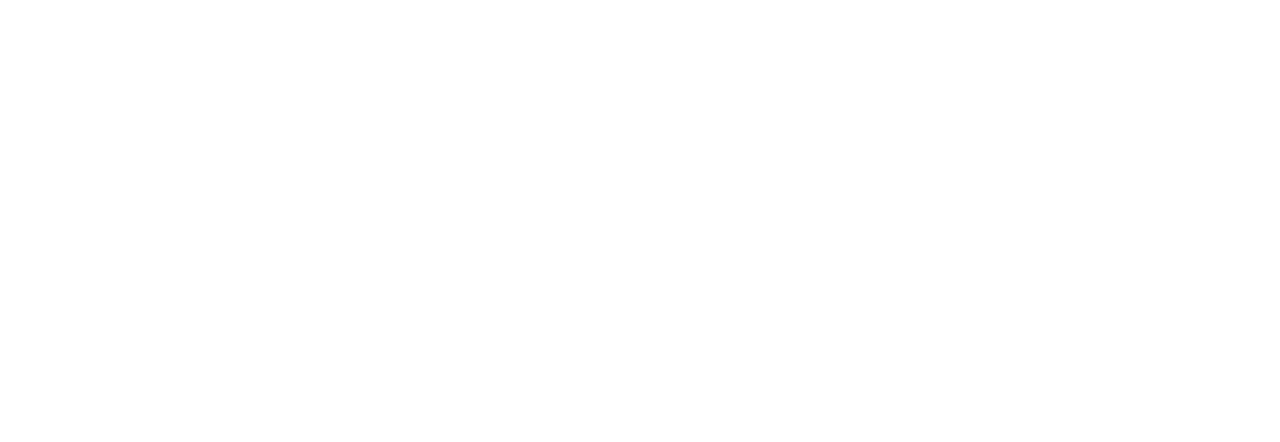
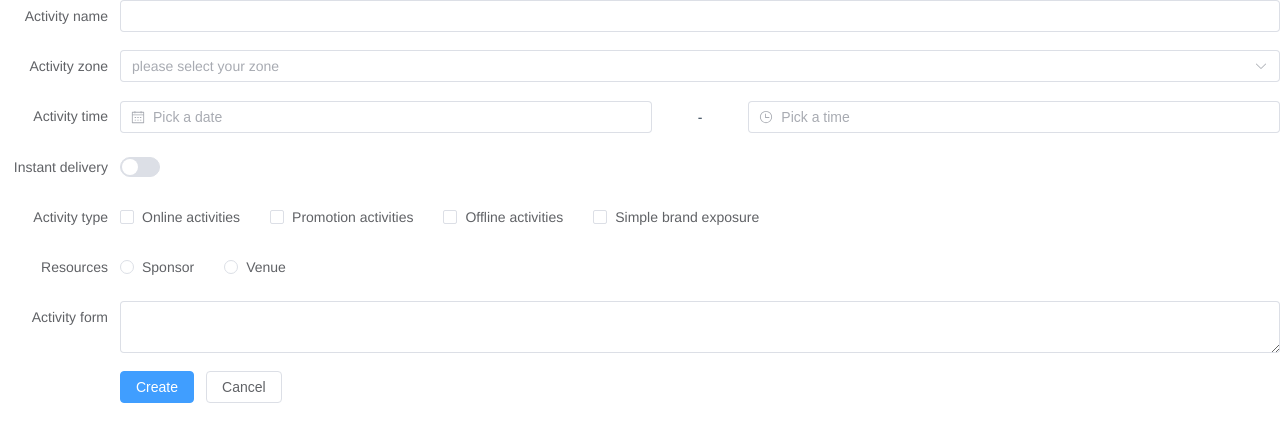
Before and after one commit to Hefeixiong/vue-manager, a Vue app: page /login in a window 1280 px wide. Before the commit this address had no page. Shown: the top 442 px of the page. Built offline with nearby package versions, Linux system fonts and the light colour scheme.

Commit message:
路由懒加载

```diff
--- a/src/routes/index.ts
+++ b/src/routes/index.ts
@@ -1,21 +1,24 @@
 import {createRouter, createWebHistory} from 'vue-router';
-import Layout from '@/layout/index.vue'
-import User from '@/view/UserManage.vue'
-import Test from '@/view/Test.vue'
+
 const routes = [
   {
     path: '/',
-    component: Layout,
+    component: import('@/layout/index.vue'),
+    redirect: "/user",
     children: [
       {
         path: "user",
-        component: User
+        component: import('@/view/UserManage.vue')
       }
     ]
   },
   {
+    path: '/login',
+    component: import('@/view/Login.vue'),
+  },
+  {
     path: '/test',
-    component: Test
+    component: import('@/view/Test.vue')
   }
 ]
 
--- /dev/null
+++ b/src/view/Login.vue
@@ -0,0 +1,77 @@
+<template>
+  <el-form :model="form" label-width="120px">
+    <el-form-item label="Activity name">
+      <el-input v-model="form.name" />
+    </el-form-item>
+    <el-form-item label="Activity zone">
+      <el-select v-model="form.region" placeholder="please select your zone">
+        <el-option label="Zone one" value="shanghai" />
+        <el-option label="Zone two" value="beijing" />
+      </el-select>
+    </el-form-item>
+    <el-form-item label="Activity time">
+      <el-col :span="11">
+        <el-date-picker
+          v-model="form.date1"
+          type="date"
+          placeholder="Pick a date"
+          style="width: 100%"
+        />
+      </el-col>
+      <el-col :span="2" class="text-center">
+        <span class="text-gray-500">-</span>
+      </el-col>
+      <el-col :span="11">
+        <el-time-picker
+          v-model="form.date2"
+          placeholder="Pick a time"
+          style="width: 100%"
+        />
+      </el-col>
+    </el-form-item>
+    <el-form-item label="Instant delivery">
+      <el-switch v-model="form.delivery" />
+    </el-form-item>
+    <el-form-item label="Activity type">
+      <el-checkbox-group v-model="form.type">
+        <el-checkbox label="Online activities" name="type" />
+        <el-checkbox label="Promotion activities" name="type" />
+        <el-checkbox label="Offline activities" name="type" />
+        <el-checkbox label="Simple brand exposure" name="type" />
+      </el-checkbox-group>
+    </el-form-item>
+    <el-form-item label="Resources">
+      <el-radio-group v-model="form.resource">
+        <el-radio label="Sponsor" />
+        <el-radio label="Venue" />
+      </el-radio-group>
+    </el-form-item>
+    <el-form-item label="Activity form">
+      <el-input v-model="form.desc" type="textarea" />
+    </el-form-item>
+    <el-form-item>
+      <el-button type="primary" @click="onSubmit">Create</el-button>
+      <el-button>Cancel</el-button>
+    </el-form-item>
+  </el-form>
+</template>
+
+<script lang="ts" setup>
+import { reactive } from 'vue'
+
+// do not use same name with ref
+const form = reactive({
+  name: '',
+  region: '',
+  date1: '',
+  date2: '',
+  delivery: false,
+  type: [],
+  resource: '',
+  desc: '',
+})
+
+const onSubmit = () => {
+  console.log('submit!')
+}
+</script>
```
Also changed, not shown: components.d.ts (+11 -0 lines).
